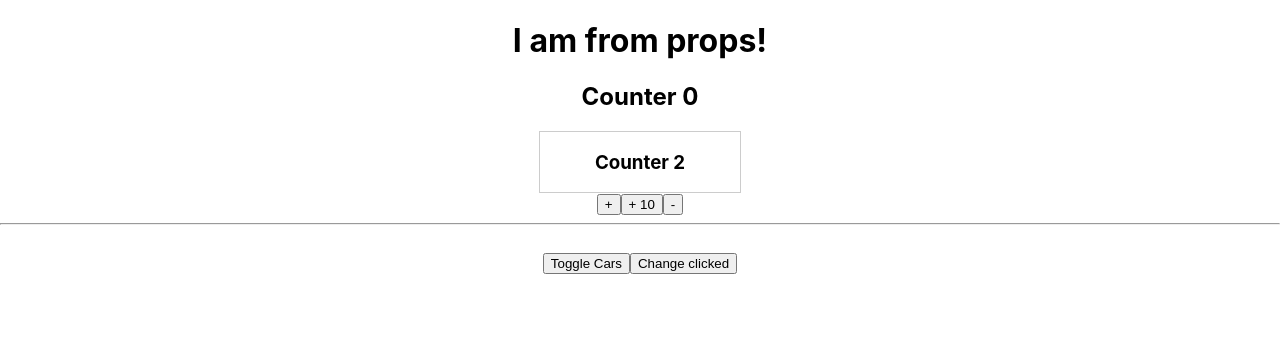
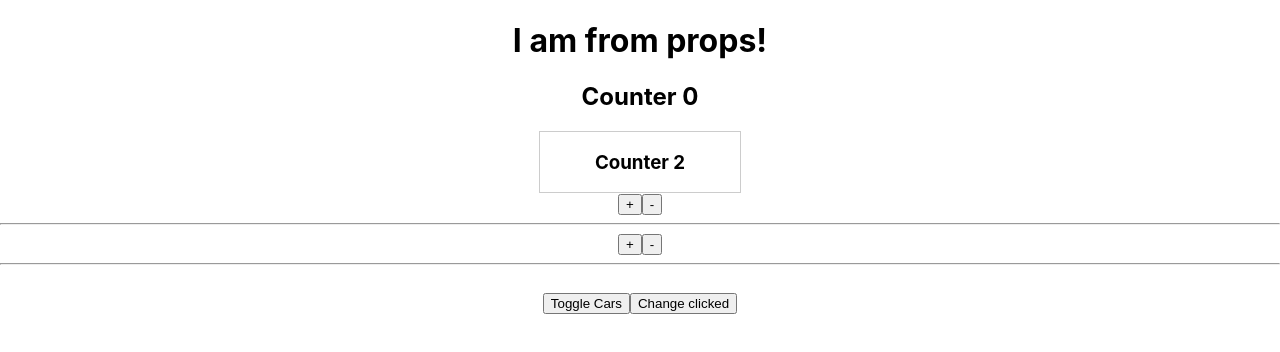
Before and after one commit to Vadim-Kolchanov/react-theory, a React (Create React App) app: page / in a window 1280 px wide. Shown: the top 352 px of the page. Built offline with nearby package versions, Linux system fonts and the light colour scheme.

Commit message:
Раздел 11: Redux. Передача параметров

```diff
--- a/src/Counter/Counter.js
+++ b/src/Counter/Counter.js
@@ -48,8 +48,13 @@ class Counter extends Component {
                 <h2>Counter {this.props.counter}</h2>
                 <Counter2 />
                 <button onClick={this.props.onAdd}>+</button>
-                <button onClick={this.props.onAddNumber}>+ 10</button>
                 <button onClick={this.props.onSub}>-</button>
+
+                <hr/>
+                {/*Используем колбэк функцию. Можно через bind(this, ..props)*/}
+                <button onClick={() => this.props.onAddNumber(15)}>+</button>
+                <button onClick={() => this.props.onAddNumber(-15)}>-</button>
+
             </Auxiliary>
         )
     }
@@ -64,8 +69,9 @@ function mapStateToProps(state) {
 function mapDispatchToProps(dispatch) {
     return {
         onAdd: () => dispatch({type: ActionType.ADD}),
-        onAddNumber: () => dispatch({type: ActionType.ADD_NUMBER, value: 10}),
-        onSub: () => dispatch({type: ActionType.SUB})
+        onSub: () => dispatch({type: ActionType.SUB}),
+        onAddNumber: number => dispatch({type: ActionType.ADD_NUMBER, payload: number}),
+
     }
 }
 
--- a/src/redux/rootReducer.js
+++ b/src/redux/rootReducer.js
@@ -10,13 +10,14 @@ export default function rootReducer(state = initialState, action) {
         case ActionType.ADD: return {
             counter: state.counter + 1
         }
-        case ActionType.ADD_NUMBER: return {
-            counter: state.counter + action.value
-        }
         case ActionType.SUB: return {
             counter: state.counter - 1
         }
+        case ActionType.ADD_NUMBER: return {
+            counter: state.counter + action.payload
+        }
+
+        default:
+            return state
     }
-
-    return state;
 }
```
